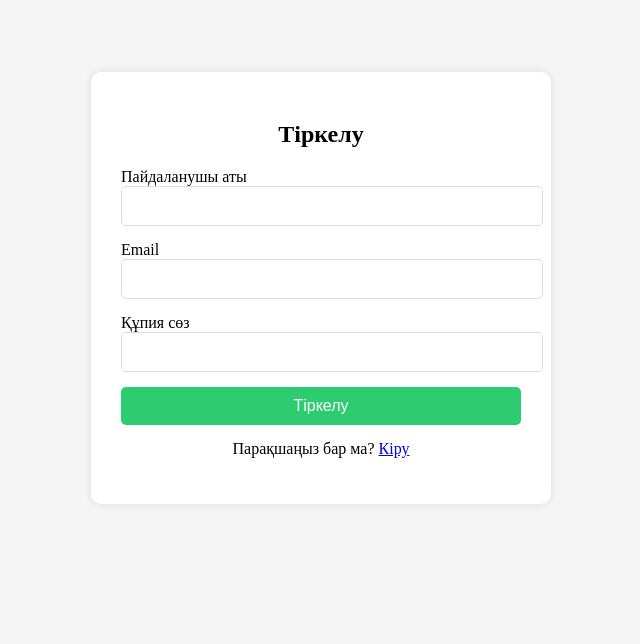
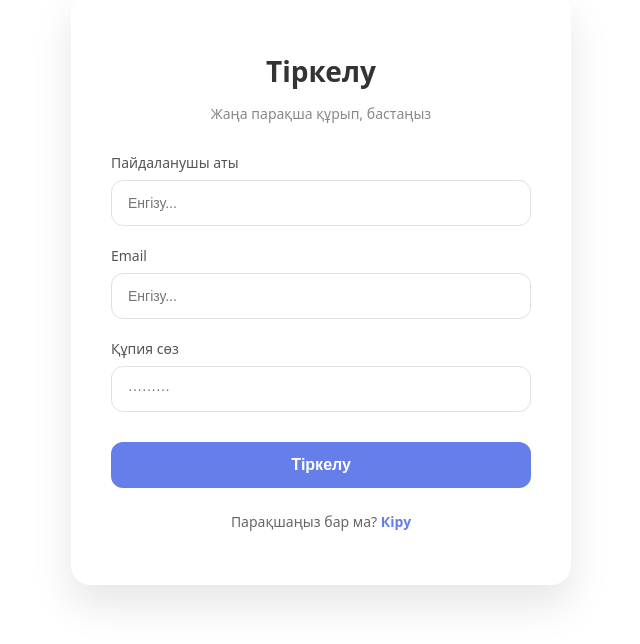
Before and after one commit to balnuuuur/dokumentooborot, a React (Create React App) app: page /register in a window 1280 px wide. Shown: the part 120-764 px from the top of the page, without its empty margins (319-959 px from the left). Built offline with nearby package versions, Linux system fonts and the light colour scheme.

Commit message:
feat: Login.js және Register.js дизайнын жаңарту

```diff
--- a/src/components/Login.js
+++ b/src/components/Login.js
@@ -13,23 +13,20 @@ function Login() {
     e.preventDefault();
     setLoading(true);
     setError('');
-
     try {
       const response = await login(username, password);
       if (response.data.success) {
         const token = response.data.data;
         localStorage.setItem('token', token);
-
         const payload = JSON.parse(atob(token.split('.')[1]));
         localStorage.setItem('userRole', payload.role);
         localStorage.setItem('username', payload.sub);
-
         navigate('/dashboard');
       } else {
         setError(response.data.message);
       }
     } catch (err) {
-      setError('Қате: ' + (err.response?.data?.message || 'Серверге қосылу мүмкін емес'));
+      setError('Қате: Қосылу мүмкін емес');
     } finally {
       setLoading(false);
     }
@@ -38,50 +35,147 @@ function Login() {
   return (
     <div style={styles.container}>
       <div style={styles.card}>
-        <h2 style={styles.title}>Кіру</h2>
+        <div style={styles.formContainer}>
+          <div style={styles.iconContainer}>
+          </div>
+
+          <h1 style={styles.title}>Қош келдіңіз</h1>
+          <p style={styles.subtitle}>Құжаттарыңызға қол жеткізу үшін кіріңіз</p>
+
           {error && <div style={styles.error}>{error}</div>}
+
           <form onSubmit={handleSubmit}>
             <div style={styles.inputGroup}>
-            <label>Пайдаланушы аты</label>
+              <label style={styles.label}>Пайдаланушы аты</label>
               <input
                 type="text"
+                style={styles.input}
+                placeholder="Енгізу..."
                 value={username}
                 onChange={(e) => setUsername(e.target.value)}
-              style={styles.input}
                 required
               />
             </div>
+
             <div style={styles.inputGroup}>
-            <label>Құпия сөз</label>
+              <label style={styles.label}>Құпия сөз</label>
               <input
                 type="password"
+                style={styles.input}
+                placeholder="·········"
                 value={password}
                 onChange={(e) => setPassword(e.target.value)}
-              style={styles.input}
                 required
               />
             </div>
+
             <button type="submit" style={styles.button} disabled={loading}>
               {loading ? 'Кіру...' : 'Кіру'}
             </button>
           </form>
+
           <p style={styles.registerLink}>
-          Тіркелмегенсіз бе? <Link to="/register">Тіркелу</Link>
+            Тіркелмегенсіз бе? <Link to="/register" style={styles.link}>Тіркелу</Link>
           </p>
+        </div>
       </div>
     </div>
   );
 }
 
 const styles = {
-  container: { display: 'flex', justifyContent: 'center', alignItems: 'center', minHeight: '100vh', backgroundColor: '#f5f5f5' },
-  card: { backgroundColor: 'white', padding: '30px', borderRadius: '10px', boxShadow: '0 0 10px rgba(0,0,0,0.1)', width: '400px' },
-  title: { textAlign: 'center', marginBottom: '20px' },
-  inputGroup: { marginBottom: '15px' },
-  input: { width: '100%', padding: '10px', border: '1px solid #ddd', borderRadius: '5px', fontSize: '16px' },
-  button: { width: '100%', padding: '10px', backgroundColor: '#3498db', color: 'white', border: 'none', borderRadius: '5px', fontSize: '16px', cursor: 'pointer' },
-  error: { backgroundColor: '#f8d7da', color: '#721c24', padding: '10px', borderRadius: '5px', marginBottom: '15px' },
-  registerLink: { textAlign: 'center', marginTop: '15px' },
+  container: {
+    minHeight: '100vh',
+    display: 'flex',
+    alignItems: 'center',
+    justifyContent: 'center',
+    fontFamily: 'system-ui, -apple-system, sans-serif',
+  },
+  card: {
+    backgroundColor: 'white',
+    borderRadius: '20px',
+    boxShadow: '0 20px 40px rgba(0,0,0,0.1)',
+    width: '420px',
+    maxWidth: '90%',
+    padding: '40px',
+  },
+  formContainer: {
+    width: '100%',
+  },
+  iconContainer: {
+    textAlign: 'center',
+    marginBottom: '20px',
+  },
+  icon: {
+    fontSize: '48px',
+  },
+  title: {
+    textAlign: 'center',
+    fontSize: '28px',
+    fontWeight: 'bold',
+    color: '#333',
+    marginBottom: '8px',
+  },
+  subtitle: {
+    textAlign: 'center',
+    fontSize: '14px',
+    fontWeight: 'normal',
+    color: '#888',
+    marginBottom: '30px',
+  },
+  inputGroup: {
+    marginBottom: '20px',
+  },
+  label: {
+    display: 'block',
+    marginBottom: '8px',
+    fontSize: '14px',
+    fontWeight: '500',
+    color: '#555',
+  },
+  input: {
+    width: '100%',
+    padding: '14px 16px',
+    border: '1px solid #e0e0e0',
+    borderRadius: '12px',
+    fontSize: '14px',
+    boxSizing: 'border-box',
+    transition: 'all 0.3s',
+    outline: 'none',
+  },
+  button: {
+    width: '100%',
+    padding: '14px',
+    backgroundColor: '#667eea',
+    color: 'white',
+    border: 'none',
+    borderRadius: '12px',
+    fontSize: '16px',
+    fontWeight: '600',
+    cursor: 'pointer',
+    transition: 'background 0.3s',
+    marginTop: '10px',
+  },
+  registerLink: {
+    textAlign: 'center',
+    marginTop: '24px',
+    fontSize: '14px',
+    color: '#666',
+  },
+  link: {
+    color: '#667eea',
+    textDecoration: 'none',
+    fontWeight: '600',
+  },
+  error: {
+    backgroundColor: '#fee',
+    color: '#c00',
+    padding: '12px',
+    borderRadius: '12px',
+    marginBottom: '20px',
+    fontSize: '14px',
+    textAlign: 'center',
+  },
 };
 
 export default Login;
--- a/src/components/Register.js
+++ b/src/components/Register.js
@@ -23,7 +23,7 @@ function Register() {
       const response = await register(formData.username, formData.email, formData.password);
       if (response.data.success) {
         setSuccess('Тіркелу сәтті аяқталды!');
-        setTimeout(() => navigate('/login'), 3000);
+        setTimeout(() => navigate('/login'), 2000);
       } else {
         setError(response.data.message);
       }
@@ -37,44 +37,172 @@ function Register() {
   return (
     <div style={styles.container}>
       <div style={styles.card}>
-        <h2 style={styles.title}>Тіркелу</h2>
+        <div style={styles.formContainer}>
+          <div style={styles.iconContainer}>
+          </div>
+
+          <h1 style={styles.title}>Тіркелу</h1>
+          <p style={styles.subtitle}>Жаңа парақша құрып, бастаңыз</p>
+
           {error && <div style={styles.error}>{error}</div>}
           {success && <div style={styles.success}>{success}</div>}
+
           <form onSubmit={handleSubmit}>
             <div style={styles.inputGroup}>
-            <label>Пайдаланушы аты</label>
-            <input type="text" name="username" value={formData.username} onChange={handleChange} style={styles.input} required />
+              <label style={styles.label}>Пайдаланушы аты</label>
+              <input
+                type="text"
+                name="username"
+                style={styles.input}
+                placeholder="Енгізу..."
+                value={formData.username}
+                onChange={handleChange}
+                required
+              />
             </div>
+
             <div style={styles.inputGroup}>
-            <label>Email</label>
-            <input type="email" name="email" value={formData.email} onChange={handleChange} style={styles.input} required />
+              <label style={styles.label}>Email</label>
+              <input
+                type="email"
+                name="email"
+                style={styles.input}
+                placeholder="Енгізу..."
+                value={formData.email}
+                onChange={handleChange}
+                required
+              />
             </div>
+
             <div style={styles.inputGroup}>
-            <label>Құпия сөз</label>
-            <input type="password" name="password" value={formData.password} onChange={handleChange} style={styles.input} required />
+              <label style={styles.label}>Құпия сөз</label>
+              <input
+                type="password"
+                name="password"
+                style={styles.input}
+                placeholder="·········"
+                value={formData.password}
+                onChange={handleChange}
+                required
+              />
             </div>
+
             <button type="submit" style={styles.button} disabled={loading}>
               {loading ? 'Тіркелу...' : 'Тіркелу'}
             </button>
           </form>
+
           <p style={styles.loginLink}>
-          Парақшаңыз бар ма? <Link to="/login">Кіру</Link>
+            Парақшаңыз бар ма? <Link to="/login" style={styles.link}>Кіру</Link>
           </p>
+        </div>
       </div>
     </div>
   );
 }
 
 const styles = {
-  container: { display: 'flex', justifyContent: 'center', alignItems: 'center', minHeight: '100vh', backgroundColor: '#f5f5f5' },
-  card: { backgroundColor: 'white', padding: '30px', borderRadius: '10px', boxShadow: '0 0 10px rgba(0,0,0,0.1)', width: '400px' },
-  title: { textAlign: 'center', marginBottom: '20px' },
-  inputGroup: { marginBottom: '15px' },
-  input: { width: '100%', padding: '10px', border: '1px solid #ddd', borderRadius: '5px', fontSize: '16px' },
-  button: { width: '100%', padding: '10px', backgroundColor: '#2ecc71', color: 'white', border: 'none', borderRadius: '5px', fontSize: '16px', cursor: 'pointer' },
-  error: { backgroundColor: '#f8d7da', color: '#721c24', padding: '10px', borderRadius: '5px', marginBottom: '15px' },
-  success: { backgroundColor: '#d4edda', color: '#155724', padding: '10px', borderRadius: '5px', marginBottom: '15px' },
-  loginLink: { textAlign: 'center', marginTop: '15px' },
+  container: {
+    minHeight: '100vh',
+    display: 'flex',
+    alignItems: 'center',
+    justifyContent: 'center',
+    fontFamily: 'system-ui, -apple-system, sans-serif',
+  },
+  card: {
+    backgroundColor: 'white',
+    borderRadius: '20px',
+    boxShadow: '0 20px 40px rgba(0,0,0,0.1)',
+    width: '420px',
+    maxWidth: '90%',
+    padding: '40px',
+  },
+  formContainer: {
+    width: '100%',
+  },
+  iconContainer: {
+    textAlign: 'center',
+    marginBottom: '20px',
+  },
+  icon: {
+    fontSize: '48px',
+  },
+  title: {
+    textAlign: 'center',
+    fontSize: '28px',
+    fontWeight: 'bold',
+    color: '#333',
+    marginBottom: '8px',
+  },
+  subtitle: {
+    textAlign: 'center',
+    fontSize: '14px',
+    fontWeight: 'normal',
+    color: '#888',
+    marginBottom: '30px',
+  },
+  inputGroup: {
+    marginBottom: '20px',
+  },
+  label: {
+    display: 'block',
+    marginBottom: '8px',
+    fontSize: '14px',
+    fontWeight: '500',
+    color: '#555',
+  },
+  input: {
+    width: '100%',
+    padding: '14px 16px',
+    border: '1px solid #e0e0e0',
+    borderRadius: '12px',
+    fontSize: '14px',
+    boxSizing: 'border-box',
+    transition: 'all 0.3s',
+    outline: 'none',
+  },
+  button: {
+    width: '100%',
+    padding: '14px',
+    backgroundColor: '#667eea',
+    color: 'white',
+    border: 'none',
+    borderRadius: '12px',
+    fontSize: '16px',
+    fontWeight: '600',
+    cursor: 'pointer',
+    transition: 'background 0.3s',
+    marginTop: '10px',
+  },
+  loginLink: {
+    textAlign: 'center',
+    marginTop: '24px',
+    fontSize: '14px',
+    color: '#666',
+  },
+  link: {
+    color: '#667eea',
+    textDecoration: 'none',
+    fontWeight: '600',
+  },
+  error: {
+    backgroundColor: '#fee',
+    color: '#c00',
+    padding: '12px',
+    borderRadius: '12px',
+    marginBottom: '20px',
+    fontSize: '14px',
+    textAlign: 'center',
+  },
+  success: {
+    backgroundColor: '#efe',
+    color: '#0a0',
+    padding: '12px',
+    borderRadius: '12px',
+    marginBottom: '20px',
+    fontSize: '14px',
+    textAlign: 'center',
+  },
 };
 
 export default Register;
```
Lines whose indentation alone changed are shown as unchanged.
